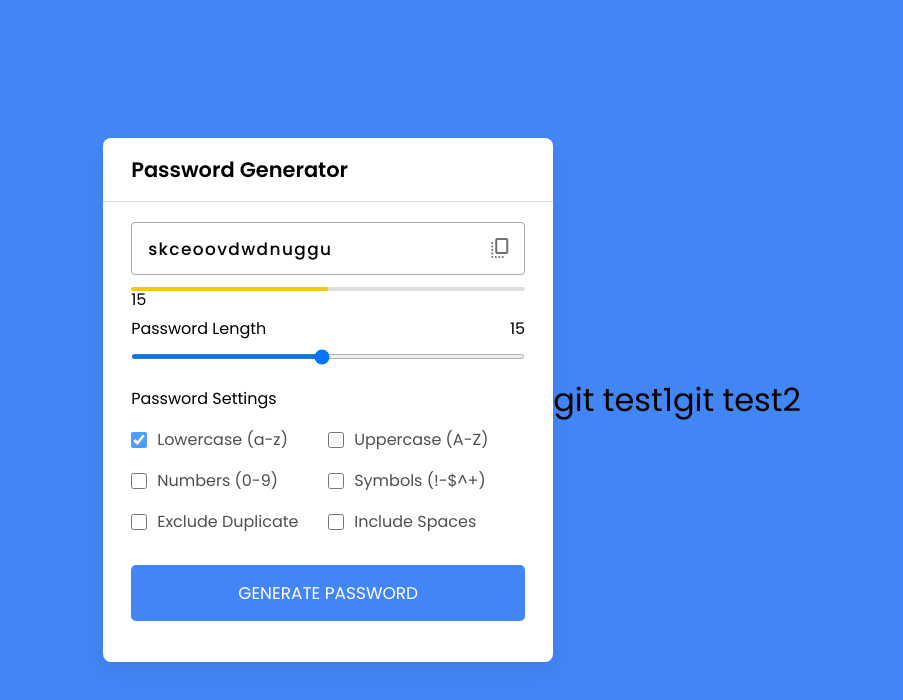
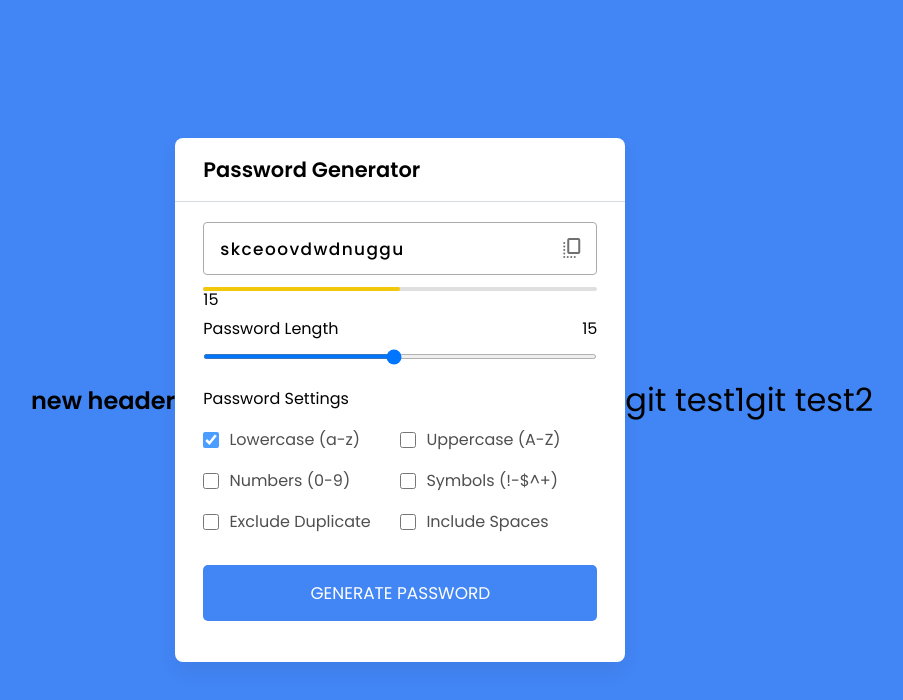
Before and after one commit to raziehamouzgar/Password-Generator, a plain HTML site: page index.html in a window 1280 px wide. Shown: the whole page, without its empty margins (188-1091 px from the left). Drawn offline with nearby package versions, Linux system fonts and the light colour scheme.

Commit message:
create new header

```diff
--- a/index.html
+++ b/index.html
@@ -9,6 +9,7 @@
     <title>Password Generator</title>
   </head>
   <body>
+    <h2>new header</h2>
     <div class="container">
         <h2>Password Generator</h2>
         <div class="wrapper">
```
